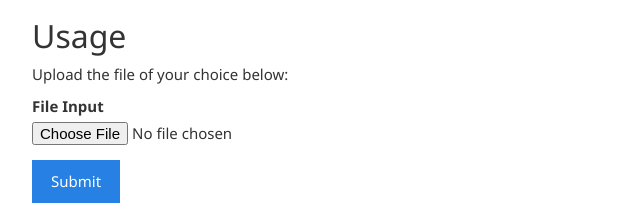
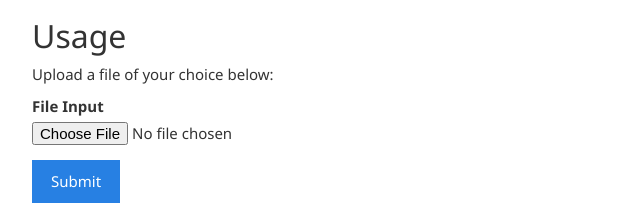
Before and after one commit to adwinying/nodeapi-filesize, a website: page public/index.html in a window 1280 px wide. Shown: the part 197-418 px from the top of the page, 38-678 px from the left. Drawn offline with Linux system fonts and the light colour scheme.

Commit message:
Update documentation

```diff
--- a/public/index.html
+++ b/public/index.html
@@ -17,7 +17,7 @@
       <p>Returns the size of the file (in bytes) that the user uploaded.</p>
 
       <h2>Usage</h2>
-      <p>Upload the file of your choice below:</p>
+      <p>Upload a file of your choice below:</p>
 
       <form method="post" enctype="multipart/form-data" action="/result">
         <div class="form-group">
```
Also changed, not shown: README.md.
